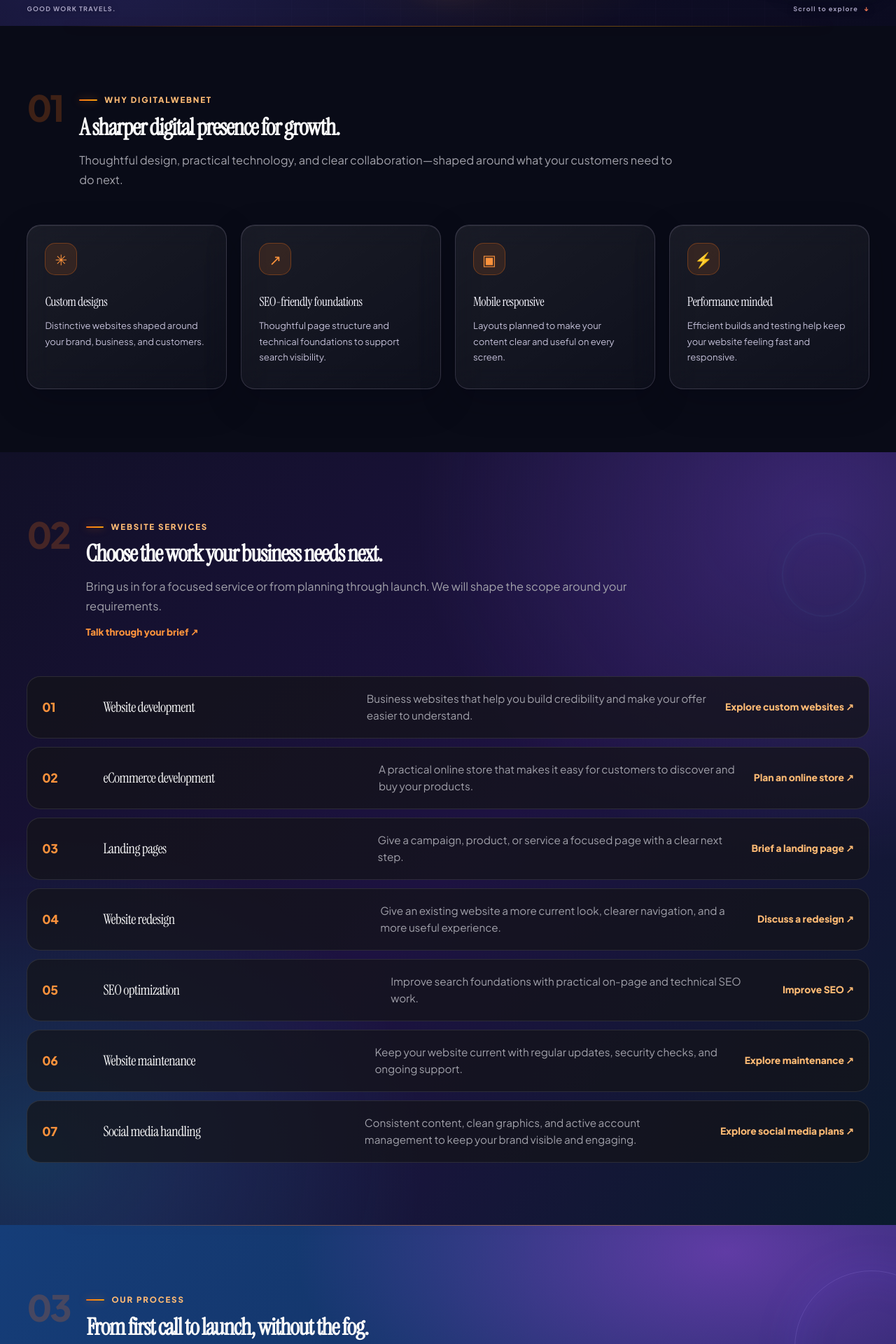
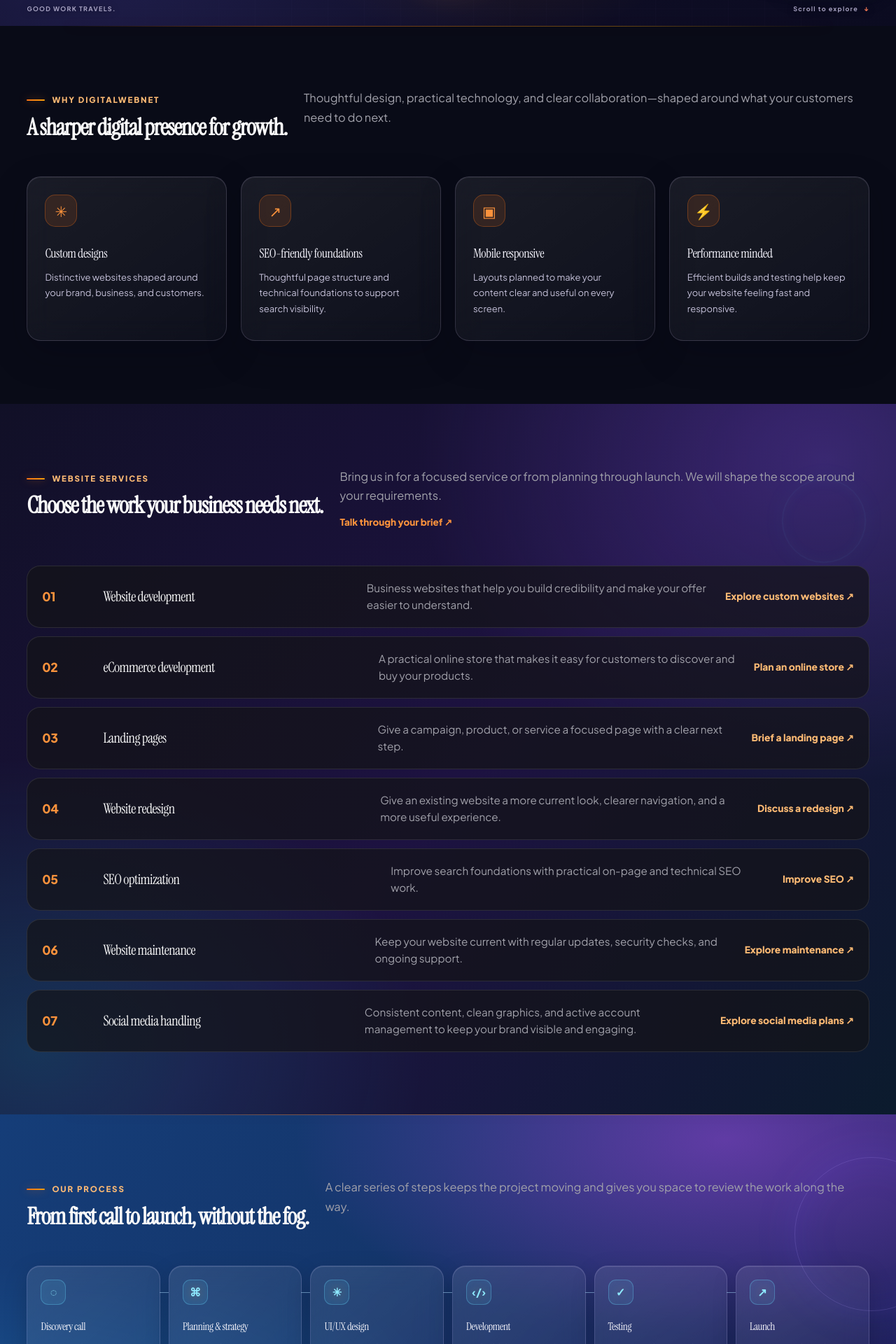
Before and after one commit to Nidhi28fg/Tanot-Solutions, a Next.js app: page / in a window 1280 px wide. Shown: the part 800-2720 px from the top of the page at 70% size. Built offline with nearby package versions, Linux system fonts and the light colour scheme.

Commit message:
Remove index prop from SectionHead component and related instances in Approach, EmployeeTestimonials, HomeSections, Proof, and Services components for cleaner structure and improved readability.

```diff
--- a/components/Approach.tsx
+++ b/components/Approach.tsx
@@ -32,7 +32,6 @@ export default function Approach() {
     <section className="section approach-section" id="approach">
       <div className="container-page">
         <SectionHead
-          index="03"
           kicker="Our process"
           title="From first call to launch, without the fog."
           support="A clear series of steps keeps the project moving and gives you space to review the work along the way."
--- a/components/EmployeeTestimonials.tsx
+++ b/components/EmployeeTestimonials.tsx
@@ -24,7 +24,6 @@ export default function EmployeeTestimonials() {
     <section className="section testimonial-section" aria-labelledby="trust-signals">
       <div className="container-page">
         <SectionHead
-          index="07"
           kicker="How we work with you"
           title="Clear process. No guesswork."
           titleId="trust-signals"
--- a/components/HomeSections.tsx
+++ b/components/HomeSections.tsx
@@ -69,7 +69,6 @@ export function WhyChooseUs() {
     <section className="section" aria-labelledby="why-choose-digitalwebnet">
       <div className="container-page">
         <SectionHead
-          index="01"
           kicker="Why DigitalWebNet"
           title="A sharper digital presence for growth."
           titleId="why-choose-digitalwebnet"
@@ -94,7 +93,6 @@ export function IndustriesGrid() {
     <section className="section" aria-labelledby="industries-title">
       <div className="container-page">
         <SectionHead
-          index="05"
           kicker="Industries we serve"
           title="One craft. Many kinds of business."
           titleId="industries-title"
@@ -118,7 +116,6 @@ export function PricingPreview() {
     <section className={`section ${styles.pricingSection}`} id="pricing" aria-labelledby="pricing-title">
       <div className="container-page">
         <SectionHead
-          index="06"
           kicker="Website packages"
           title="Clear packages. Confirmed before we begin."
           titleId="pricing-title"
--- a/components/Proof.tsx
+++ b/components/Proof.tsx
@@ -68,7 +68,6 @@ export default function Proof() {
     <section className="section portfolio-section" id="proof">
       <div className="container-page">
         <SectionHead
-          index="04"
           kicker="Selected work"
           title="Real projects and concept directions."
           support="Live client work first, then sample directions for e-commerce, healthcare, and hospitality."
--- a/components/SectionHead.tsx
+++ b/components/SectionHead.tsx
@@ -1,10 +1,10 @@
 import Link from "next/link";
+import type { ReactNode } from "react";
 import styles from "./section-head.module.css";
 
 type SectionHeadProps = {
-  index?: string;
   kicker: string;
-  title: string;
+  title: ReactNode;
   titleId?: string;
   support: string;
   actionHref?: string;
@@ -12,7 +12,6 @@ type SectionHeadProps = {
 };
 
 export default function SectionHead({
-  index,
   kicker,
   title,
   titleId,
@@ -21,12 +20,7 @@ export default function SectionHead({
   actionLabel,
 }: SectionHeadProps) {
   return (
-    <header className={`${styles.head} ${index ? styles.headWithIndex : ""}`}>
-      {index ? (
-        <span className={styles.index} aria-hidden="true">
-          {index}
-        </span>
-      ) : null}
+    <header className={styles.head}>
       <div className={styles.leadCol}>
         <p className={styles.kicker}>{kicker}</p>
         <h2 id={titleId} className={styles.title}>
--- a/components/Services.tsx
+++ b/components/Services.tsx
@@ -59,7 +59,6 @@ export default function Services() {
     <section className={`section ${styles.servicesSection}`} id="services">
       <div className="container-page">
         <SectionHead
-          index="02"
           kicker="Website services"
           title="Choose the work your business needs next."
           support="Bring us in for a focused service or from planning through launch. We will shape the scope around your requirements."
```
